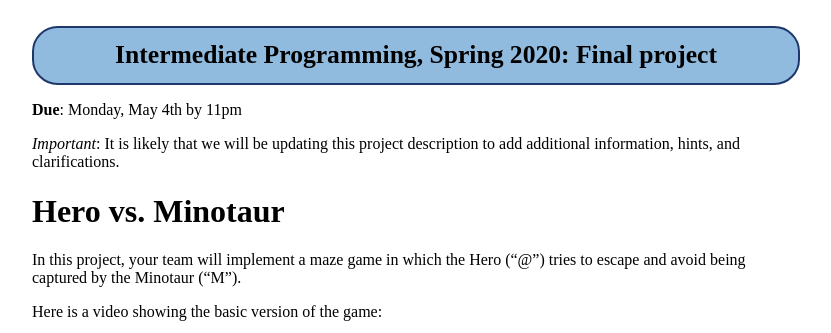
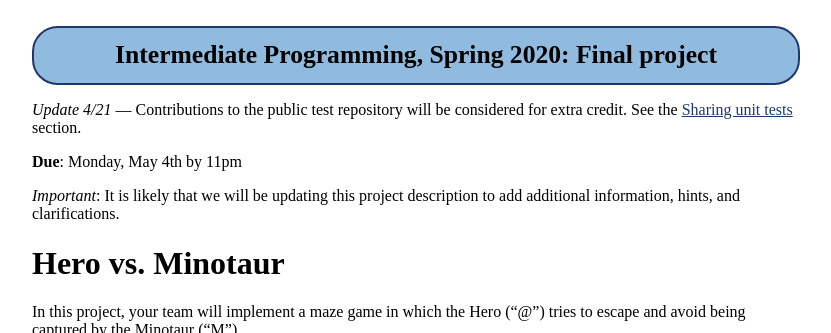
Before and after one commit to jhuintprog/spring2020, a Jekyll site: the page built from finproj/index.md, in a window 1280 px wide and 900 px high, cut to the strip 0-333 px from the top of the window. Shown: the whole strip, without its empty margins (224-1055 px from the left). Built offline with Jekyll 4.4.1, drawn with Linux system fonts in a browser that asks for light colours; some of the changed text lies outside the part shown.

Commit message:
mention extra credit for contributing to public test repository

```diff
--- a/finproj/index.md
+++ b/finproj/index.md
@@ -2,6 +2,8 @@
 layout: default
 title: "Final project"
 ---
+
+*Update 4/21* — Contributions to the public test repository will be considered for extra credit.  See the [Sharing unit tests](#sharing-unit-tests) section.
 
 **Due**: Monday, May 4th by 11pm
 
@@ -64,6 +66,8 @@ There is also one optional task:
 * Implement a [curses](https://en.wikipedia.org/wiki/Curses_(programming_library)) user interface and driver program
 
 There will be a *small* amount of extra credit for the optional curses UI. However, you shouldn't work on it until you have the required features working.
+
+There will also be a small amount of extra credit for contributing tests to the public test repository. See the [Sharing unit tests](#sharing-unit-tests) section for details.
 
 This may seem like a pretty complex project. Don't panic! The [recommended approach](#recommended-approach) section outlines an approach to getting started, making progress, and finishing the project.
 
@@ -161,6 +165,8 @@ We would like everyone in the course to contribute to a public collection of uni
 We have created a public Github repository containing the public tests: <https://github.com/jhuintprog/finproj-tests>
 
 Initially, they will be the same as what is included in the project starter code. The repository's README.md file has instructions on how to use and contribute to the public unit tests.
+
+We will be awarding a small amount of extra credit to groups who contribute tests to the public repository.
 
 ### Driver program
 
```
